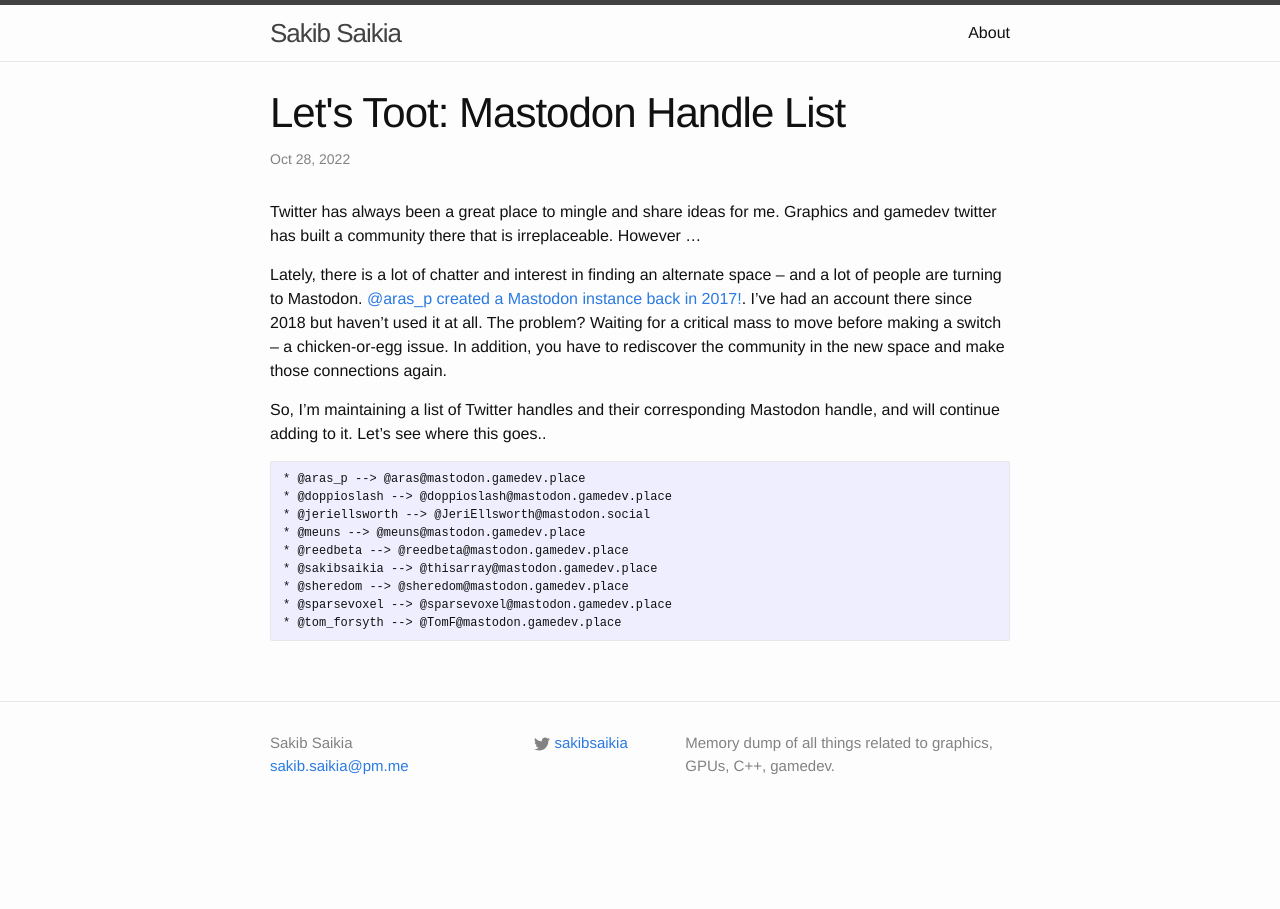
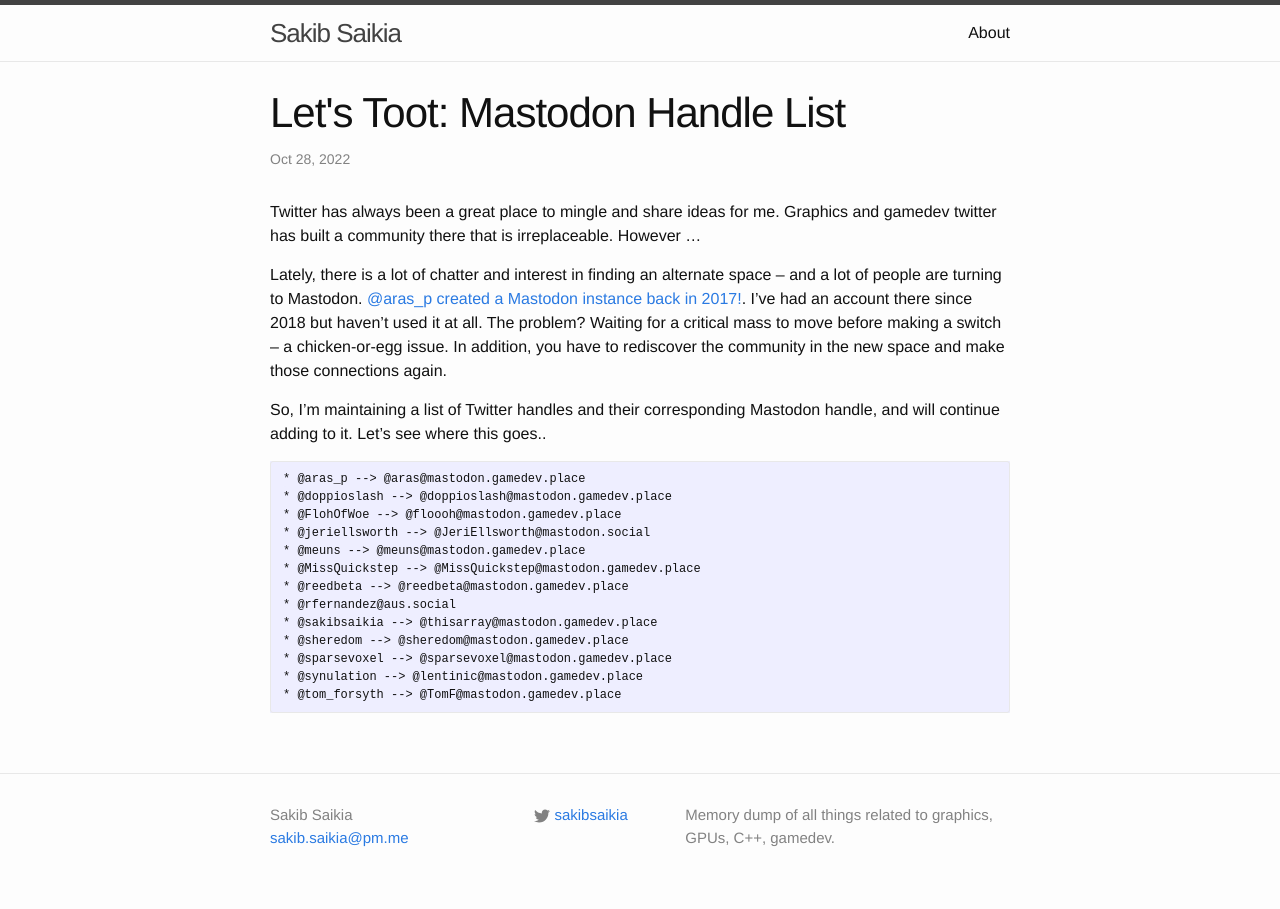
Before and after one commit to SakibSaikia/SakibSaikia.github.io, a Jekyll site: the page built from _posts/2022-10-28-Mastodon-Handle-List.markdown, in a window 1280 px wide. Built offline with Jekyll 4.4.1, drawn with Linux system fonts in a browser that asks for light colours.

Commit message:
Update 2022-10-28-Mastodon-Handle-List.markdown

````diff
--- a/_posts/2022-10-28-Mastodon-Handle-List.markdown
+++ b/_posts/2022-10-28-Mastodon-Handle-List.markdown
@@ -15,11 +15,15 @@ So, I'm maintaining a list of Twitter handles and their corresponding Mastodon h
 ```
 * @aras_p --> @aras@mastodon.gamedev.place
 * @doppioslash --> @doppioslash@mastodon.gamedev.place
+* @FlohOfWoe --> @floooh@mastodon.gamedev.place
 * @jeriellsworth --> @JeriEllsworth@mastodon.social
 * @meuns --> @meuns@mastodon.gamedev.place
+* @MissQuickstep --> @MissQuickstep@mastodon.gamedev.place
 * @reedbeta --> @reedbeta@mastodon.gamedev.place
+* @rfernandez@aus.social
 * @sakibsaikia --> @thisarray@mastodon.gamedev.place
 * @sheredom --> @sheredom@mastodon.gamedev.place
 * @sparsevoxel --> @sparsevoxel@mastodon.gamedev.place
+* @synulation --> @lentinic@mastodon.gamedev.place
 * @tom_forsyth --> @TomF@mastodon.gamedev.place
 ```
````
